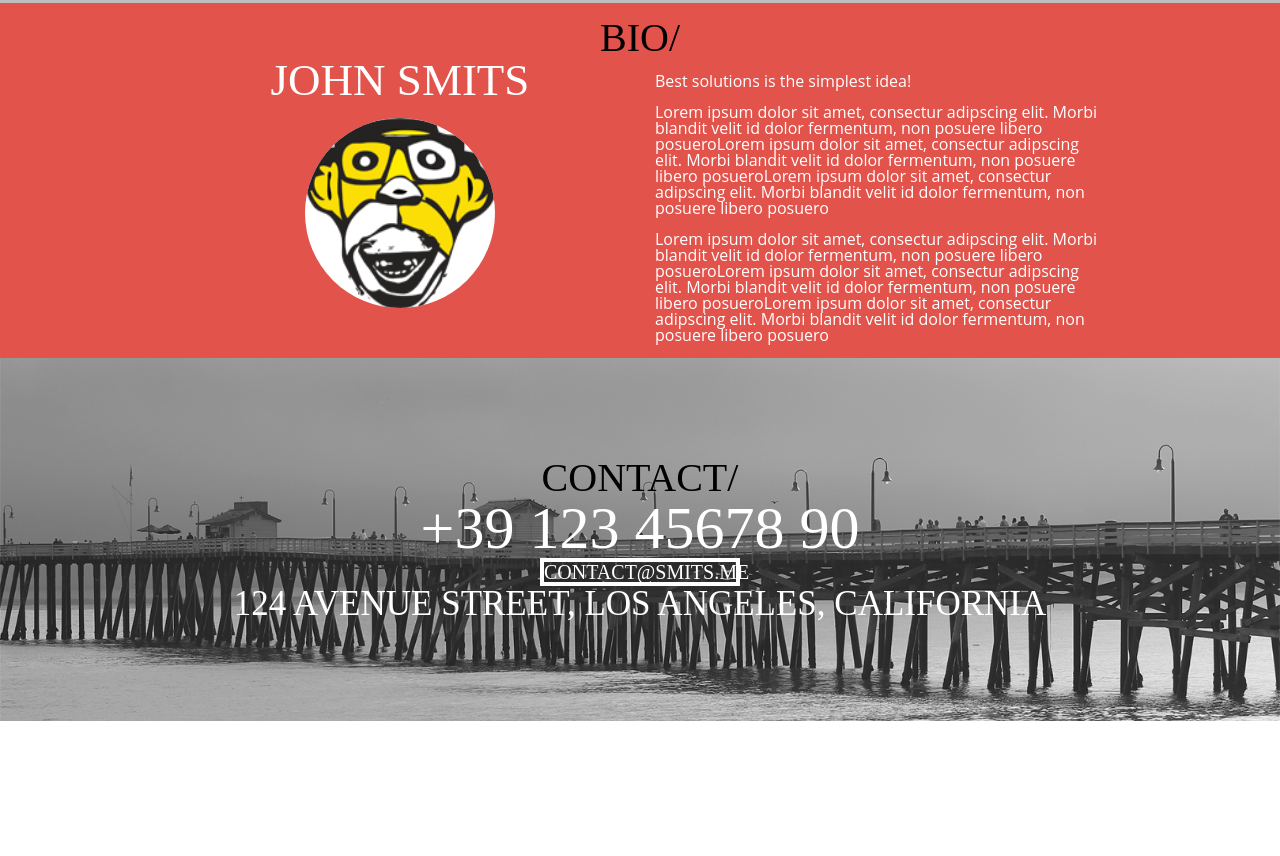
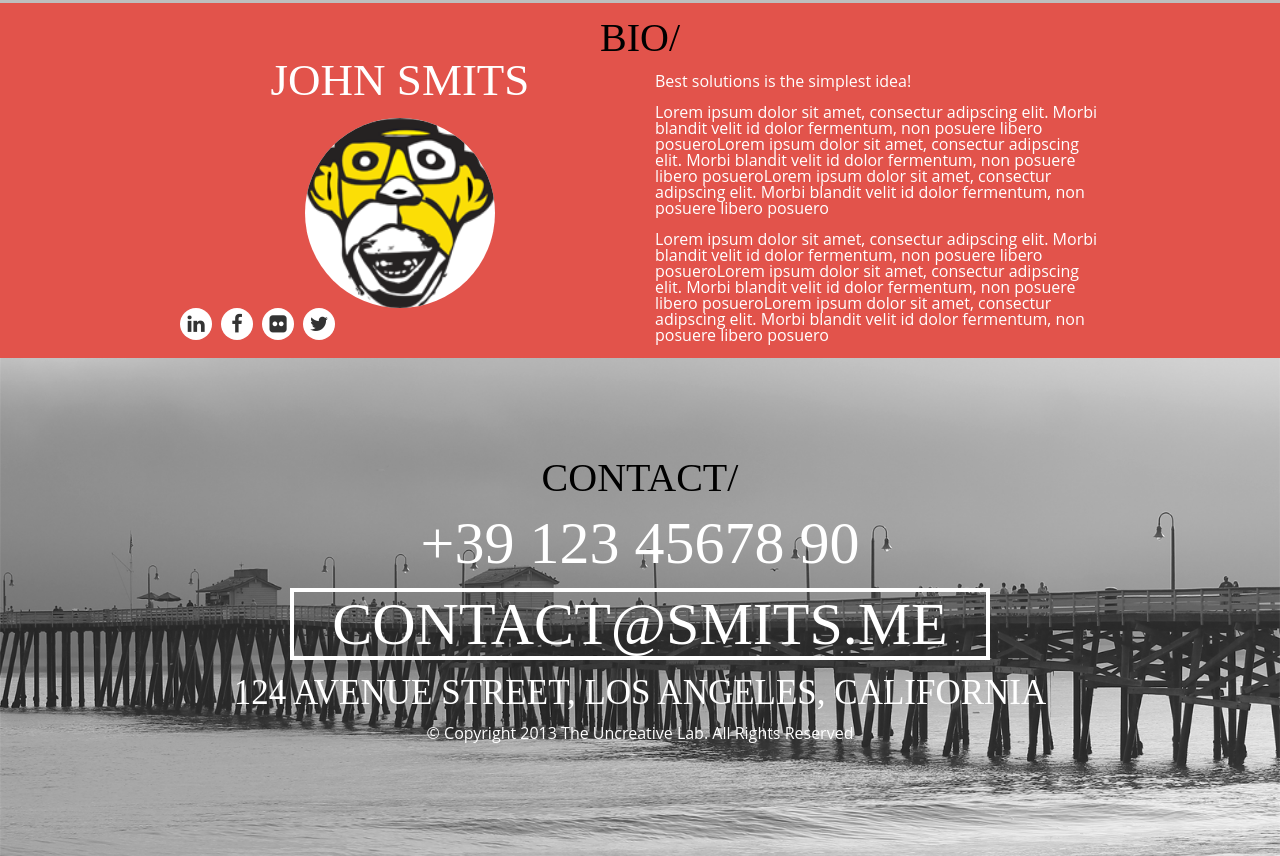
Before and after one commit to Bilusca/Portifolio, a plain HTML site: page index.html in a window 1280 px wide. Shown: the part 2811-3667 px from the top of the page. Before the commit the page ends 3532 px from the top, so only its background shows below. Drawn offline with Linux system fonts and the light colour scheme.

Commit message:
commit 15
quase final

```diff
--- a/Style/main.css
+++ b/Style/main.css
@@ -60,6 +60,7 @@ table {
 .color-link a:hover{
 	color: #65ba99;
 }
+
 .fancybox{
 	position: relative;
 	display: block;
@@ -182,6 +183,9 @@ table {
 	color: white;
 	width: 150px;
 	height: 22px;
+	font-size: 13px;
+	text-align: center;
+	padding-top: 2px;
 }
 
 
@@ -233,6 +237,10 @@ table {
 
 .space-top{
 	padding-top: 15px;
+}
+
+h6{
+	padding-bottom: 100px;
 }
 
 .central{
@@ -299,6 +307,10 @@ table {
 
 }
 
+.display{
+	display: inline-block;
+}
+
 .bloco-verde{
 	background-color: #65ba99;
 	padding: 4px 11px 3px;
@@ -314,9 +326,8 @@ table {
 	border-width: 4px;
 	border-style: solid;
 	border-color: white;
-	max-width: 200px;
-	text-align: center;
-
+	padding: 2px;
+	max-width: 700px;
 }
 
 .fonte-verde{
--- a/index.html
+++ b/index.html
@@ -214,7 +214,7 @@
 								<h4 class="data">23 September 2013</h4>
 							</div>
 							<div class="text-right col-md-6">
-								<h4 class="italico fonte-vermelha"> Glamour, Fashion</h4>
+								<h4 class="italico fonte-vermelha"> <i style="color:#65ba99" class="fa fa-tags"></i> Glamour, Fashion</h4>
 							</div>
 						</div>
 						<p class="space-top fonte-verde space-paragrafo">Maecenas vitae condimentum nunc, vitae commodo eros. Proin scelerisque, erat ut molestie dapibus</p>
@@ -284,6 +284,20 @@
 						<div class="col-md-6">
 						 	<h2 class="john text-center bebas space-paragrafo">JOHN SMITS</h2>
 						 	<img src="Style\Fotos\avatar.png" class="circle central">
+						 			<ul class="color-link text-right social display">
+											<li>
+												<a target="_blank" href="https://br.linkedin.com/"><i class="fa fa-linkedin"></i></a>
+											</li>
+											<li>
+												<a target="_blank" href="http://www.facebook.com"><i class="fa fa-facebook"></i></a>
+											</li>
+											<li>
+												<a target="_blank" href="https://www.flickr.com"><i class="fa fa-flickr"></i></a>
+											</li>
+											<li>
+												<a target="_blank" href="https://www.twitter.com"><i class="fa fa-twitter"></i></a>
+											</li>
+									</ul>
 						</div>
 						 	<!--imagem e logos-->
 
@@ -298,13 +312,15 @@
 			</section>
 		</div>
 		<div class="fundo-3">
-		<footer class="container bebas fonte-branca text-center">
-			<h1 class="titulo">CONTACT/</h1>
-			<h2 class="grande" align="center">+39 123 45678 90</h1>
+		<footer class="bebas container fonte-branca">
+			<h1 class="titulo space-paragrafo">CONTACT/</h1>
+			<h2 class="grande space-paragrafo align-center">+39 123 45678 90</h1>
 
-			<h2 class="borda central tam-2">CONTACT@SMITS.ME</h1>
+			<h2 class="central grande space-paragrafo borda align-center">CONTACT@SMITS.ME</h1>
 
-			<h2 class="medio" align="center">124 AVENUE STREET, LOS ANGELES, CALIFORNIA</h2>
+			<h2 class="medio space-paragrafo space-top align-center">124 AVENUE STREET, LOS ANGELES, CALIFORNIA</h2>
+
+			<h6 class="open align-center space-paragrafo">&copy Copyright 2013 The Uncreative Lab. All Rights Reserved</h6>
 		</footer>
 		</div>
 
```
